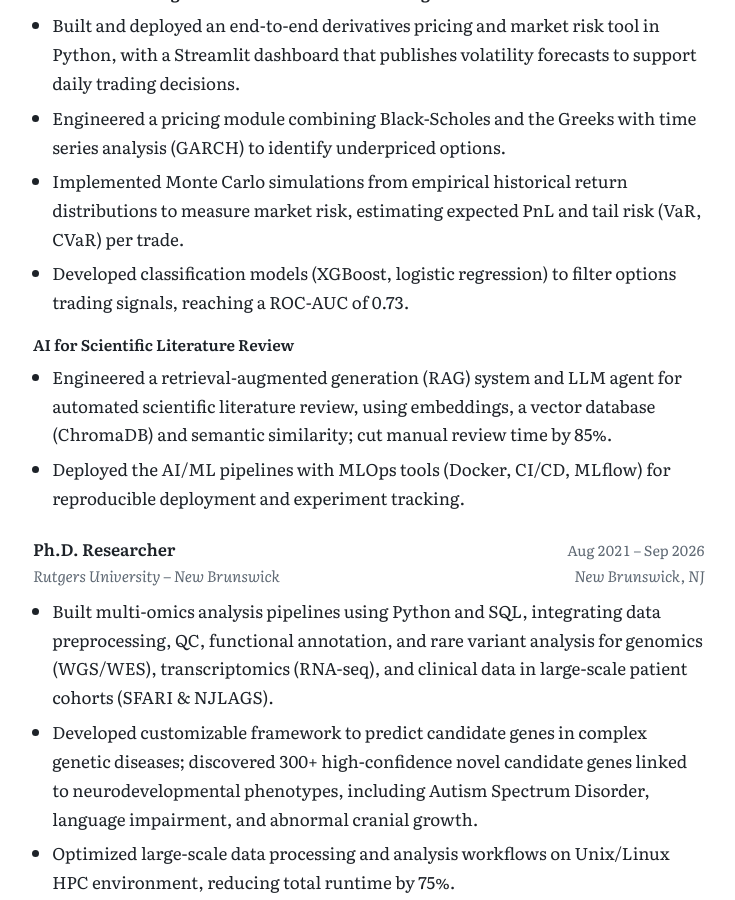
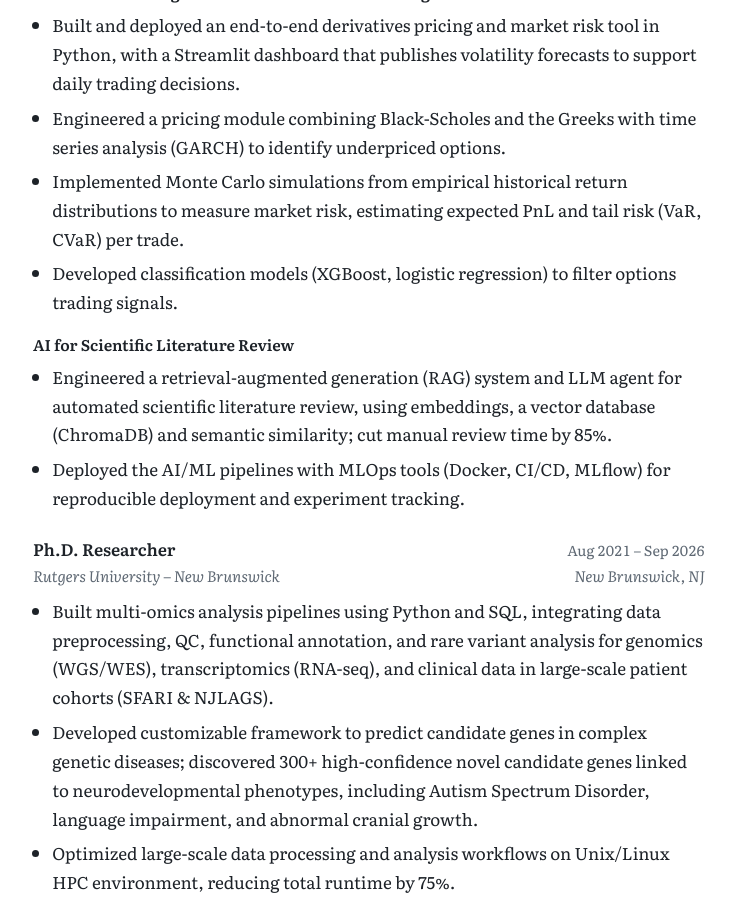
Before and after one commit to mklodi1/mklodi1.github.io, a Jekyll site: the page built from cv/index.html, in a window 1280 px wide and 900 px high, scrolled down 788 px. Shown: the whole window, without its empty margins (271-1006 px from the left). Built offline with Jekyll 4.4.1, drawn with Linux system fonts in a browser that asks for light colours.

Commit message:
Update cv.yml

```diff
--- a/_data/cv.yml
+++ b/_data/cv.yml
@@ -18,7 +18,7 @@ experience:
           - "Built and deployed an end-to-end derivatives pricing and market risk tool in Python, with a Streamlit dashboard that publishes volatility forecasts to support daily trading decisions."
           - "Engineered a pricing module combining Black-Scholes and the Greeks with time series analysis (GARCH) to identify underpriced options."
           - "Implemented Monte Carlo simulations from empirical historical return distributions to measure market risk, estimating expected PnL and tail risk (VaR, CVaR) per trade."
-          - "Developed classification models (XGBoost, logistic regression) to filter options trading signals, reaching a ROC-AUC of 0.73."
+          - "Developed classification models (XGBoost, logistic regression) to filter options trading signals."
       - name: "AI for Scientific Literature Review"
         points:
           - "Engineered a retrieval-augmented generation (RAG) system and LLM agent for automated scientific literature review, using embeddings, a vector database (ChromaDB) and semantic similarity; cut manual review time by 85%."
```
